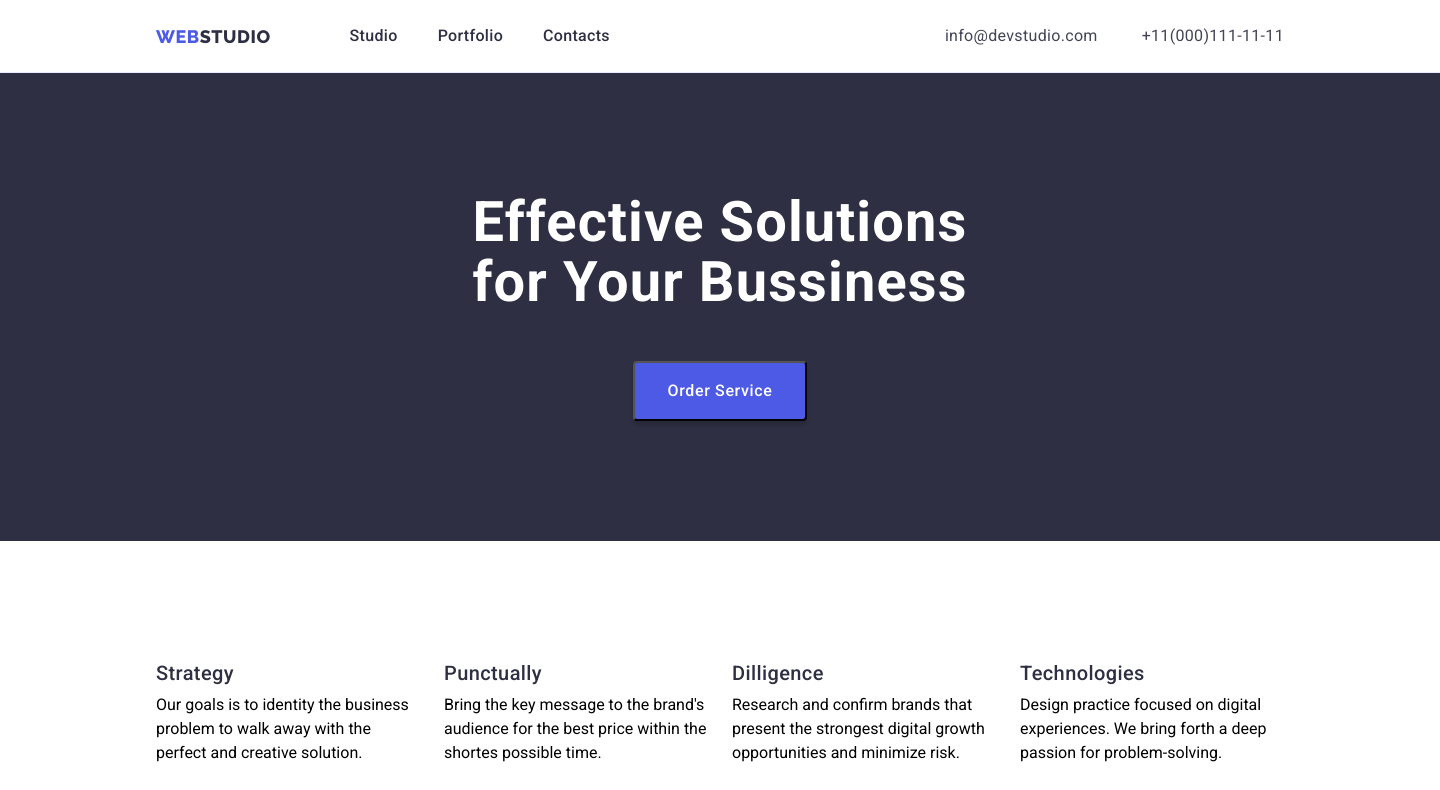
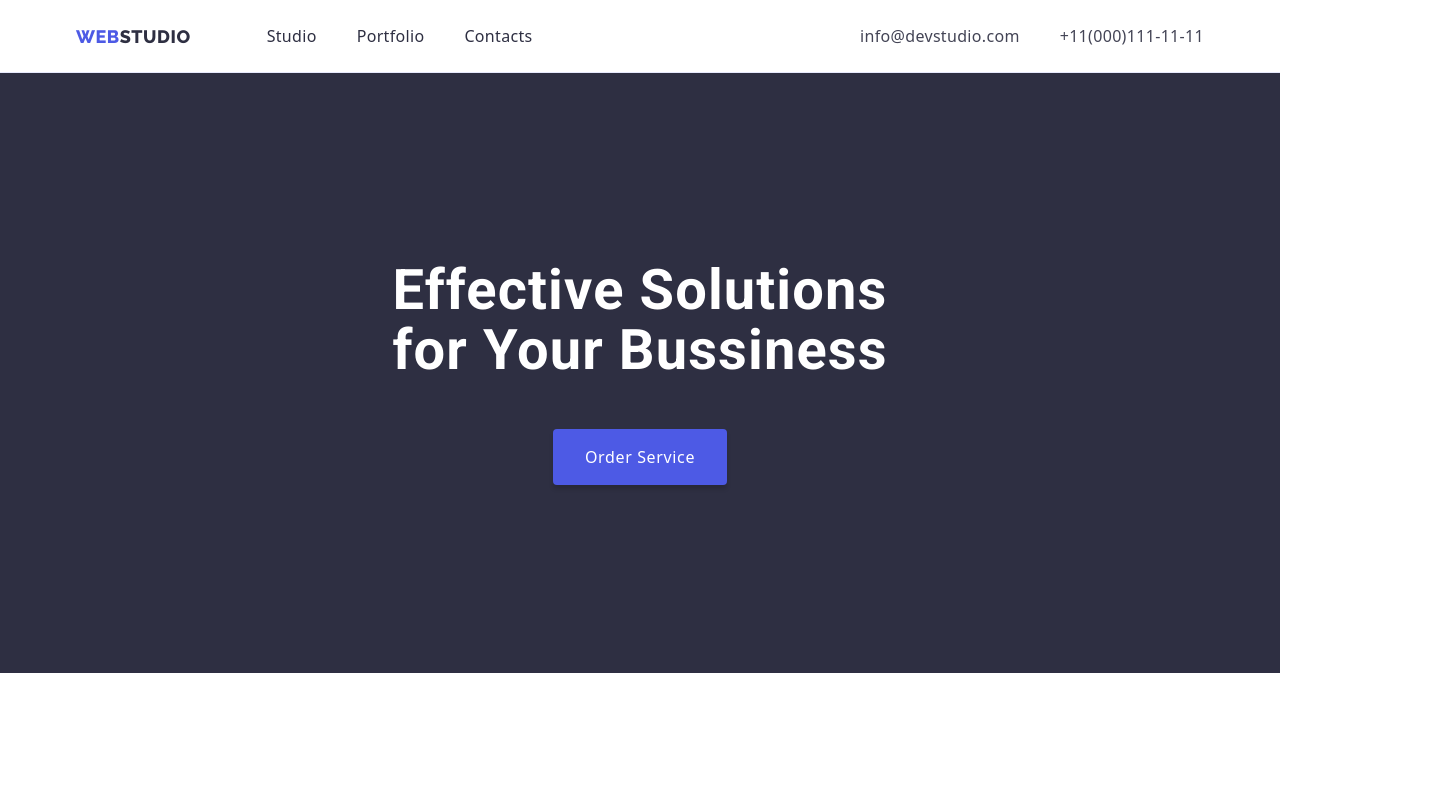
Before and after one commit to inezkaj/glit-markup-hw-03, a plain HTML site: page index.html in a window 1280 px wide. Shown: the top 790 px of the page, 1440 px wide, since content can reach past the window. Drawn offline with nearby package versions, Linux system fonts and the light colour scheme.

Commit message:
poprawki od mentora

```diff
--- a/index.html
+++ b/index.html
@@ -24,7 +24,7 @@
         <a class="logo" href="./index.html"
           ><span class="logo-item">WEB</span>STUDIO</a
         >
-        <nav>
+        <nav class="nav-margin">
           <ul class="nav-setup">
             <li><a class="menu-item" href="./index.html">Studio</a></li>
             <li><a class="menu-item" href="./portfolio.html">Portfolio</a></li>
@@ -42,7 +42,7 @@
       </div>
     </header>
     <main>
-      <section class="background-item section">
+      <section class="background-item">
         <div class="container">
           <h1 class="name-item">Effective Solutions for Your Bussiness</h1>
           <button type="button" class="button-order">Order Service</button>
@@ -115,7 +115,6 @@
           <h2 class="title-item">Our Team</h2>
           <ul class="list-workers-setup">
             <li>
-              <div class="picture-description">
               <img
                 src="./img/img.jpg"
                 alt="a man in the middle age with beard"
@@ -125,10 +124,8 @@
                 <h3 class="list1-item">Mark Guerrero</h3>
                 <p class="list-description1">Product Designer</p>
               </div>
-              </div>
             </li>
             <li>
-              <div class="picture-description">
               <img
                 src="./img/img-2.jpg"
                 alt="a young, happy man"
@@ -138,10 +135,8 @@
                 <h3 class="list1-item">Tom Ford</h3>
                 <p class="list-description1">Fronted Developer</p>
               </div>
-              </div>
             </li>
             <li>
-              <div class="picture-description">
               <img
                 src="./img/img-3.jpg"
                 alt="a young woman, wearing a pink sweter"
@@ -151,10 +146,8 @@
                 <h3 class="list1-item">Camilla Garcia</h3>
                 <p class="list-description1">Marketing</p>
               </div>
-              </div>
             </li>
             <li>
-              <div class="picture-description">
               <img
                 src="./img/img-4.jpg"
                 alt="a young man with beard, smiling"
@@ -163,7 +156,6 @@
               <div class="table-workers">
                 <h3 class="list1-item">Daniel Wilson</h3>
                 <p class="list-description1">UI Designer</p>
-                </div>
               </div>
             </li>
           </ul>
--- a/style.css
+++ b/style.css
@@ -1,18 +1,26 @@
 html {
   box-sizing: border-box;
 }
-body {
-  font-family: "Roboto", "Raleway";
-  font-size: 16px;
+:root {
+  --main-font: Roboto, sans-serif;
+  --secondary-font: Raleway, sans-serif;
+  --transition: 250sm cubic-bezier(0.4, 0, 0.2, 1);
   --slate: #434455;
   --navyblue: #2e2f42;
   --iris: #4d5ae5;
   --ocean: #404bbf;
   --cloud: #f4f4fd;
   --cornflower: #e7e9fc;
-  width: 1440px;
 }
-body a {
+
+body {
+  font-familt: var(--main-font);
+  color: var(--slate);
+  background-color: #fff;
+  font-size: 16px;
+  letter-spacing: 0.02em;
+}
+a {
   text-decoration: none;
   font-style: normal;
   color: var(--slate);
@@ -23,12 +31,22 @@ h3,
 h4,
 h5,
 h6,
-ul,
 p {
   margin: 0;
   padding: 0;
   border: 0;
   vertical-align: baseline;
+}
+ul,
+ol {
+  list-style: none;
+  margin: 0;
+  padding-left: 0;
+}
+img {
+  display: block;
+  max-width: 100%;
+  height: auto;
 }
 
 ul {
@@ -53,6 +71,9 @@ ul {
 .address-setup {
   padding-top: 24px;
   padding-bottom: 24px;
+  margin-left: auto;
+  display: flex;
+  gap: 40px;
 }
 .menu-item {
   color: var(--navyblue);
@@ -63,7 +84,6 @@ ul {
 .linkaddress {
   line-height: 1.5;
   letter-spacing: 0.32px;
-  padding-right: 40px;
 }
 .linkaddress2 {
   line-height: 1.5;
@@ -90,6 +110,7 @@ ul {
 .background-item {
   background-color: var(--navyblue);
   text-align: center;
+  padding: 188px 0;
 }
 .backgroundteam-item {
   background: var(--cloud);
@@ -101,8 +122,9 @@ ul {
   line-height: 1.07;
   letter-spacing: 1.12px;
   width: 496px;
+  font-family: Roboto;
   margin: 0 auto;
-  padding-bottom: 48px;
+  margin-bottom: 48px;
 }
 .button-order {
   color: white;
@@ -117,6 +139,7 @@ ul {
   padding: 16px 32px;
   align-items: flex-start;
   gap: 10px;
+  border: none;
   border-radius: 4px;
   box-shadow: 0px 4px 4px 0px rgba(0, 0, 0, 0.15);
 }
@@ -136,6 +159,7 @@ ul {
   line-height: 1.2;
   letter-spacing: 0.4px;
   text-align: center;
+  margin-bottom: 8px;
 }
 .list2-item {
   color: var(--navyblue);
@@ -154,12 +178,14 @@ ul {
   letter-spacing: 0.72px;
   text-transform: capitalize;
   text-align: center;
-  padding-bottom: 72px;
+  margin-bottom: 72px;
 }
 .list-description {
   font-weight: 400;
   line-height: 1.5;
   text-align: left;
+  font-family: Roboto;
+  letter-spacing: 0.32px;
 }
 .list-description1 {
   font-weight: 400;
@@ -181,13 +207,14 @@ ul {
   font-weight: 800;
   line-height: 1.17;
   font-family: "Raleway";
+  display: block;
+  margin-bottom: 17px;
 }
 .footer-item {
   color: var(--cloud);
   line-height: 1.5;
   letter-spacing: 0.32px;
   width: 264px;
-  padding-top: 17.5px;
 }
 .button-list {
   color: var(--iris);
@@ -225,20 +252,19 @@ ul {
 }
 .header-setup {
   display: flex;
-  flex-direction: row;
-  justify-content: space-between;
+  text-align: center;
 }
 
 .nav-setup {
   display: flex;
-  flex-direction: row;
-  margin-right: 332px;
-  margin-left: 76px;
 }
 .nav-setup li {
   margin-right: 40px;
   padding-top: 24px;
   padding-bottom: 24px;
+}
+.nav-margin {
+  margin-left: 76px;
 }
 .nav-setup li:last-child {
   margin-right: 0px;
@@ -248,38 +274,29 @@ ul {
   flex-direction: row;
   justify-content: center;
   padding-bottom: 120px;
+  gap: 24px;
 }
 .list-workers-setup {
   display: flex;
   flex-direction: row;
   justify-content: center;
+  gap: 24px;
 }
 .list-setup {
   display: flex;
   flex-direction: row;
 }
 .list-setup li {
-  margin-right: 24px;
   width: 264px;
-}
-.list-doing-setup li {
-  margin-right: 24px;
-}
-.list-workers-setup li {
   margin-right: 24px;
 }
 .list-setup li:last-child,
 .list-doing-setup:last-child,
-.list-workers-setup:last-child,
 .buttonlist-setup li:last-child {
   margin-right: 0px;
 }
 .table-workers {
-  display: flex;
   width: 264px;
-  flex-direction: column;
-  justify-content: center;
-  gap: 8px;
   background: white;
   padding-bottom: 32px;
   padding-top: 32px;
@@ -290,7 +307,6 @@ ul {
   box-shadow: 0px 2px 1px 0px rgba(46, 47, 66, 0.08),
     0px 1px 1px 0px rgba(46, 47, 66, 0.16),
     0px 1px 6px 0px rgba(46, 47, 66, 0.08);
-  border: 1px solid #e7e9fc;
 }
 .table-activities {
   gap: 8px;
@@ -302,7 +318,7 @@ ul {
 }
 
 .listofpicture-setup {
-  padding-top: 72px;
+  margin-top: 72px;
   margin-bottom: 120px;
   display: flex;
   flex-wrap: wrap;
```
Also changed, not shown: portfolio.html (+1 -1 lines). Lines whose indentation alone changed are shown as unchanged.
